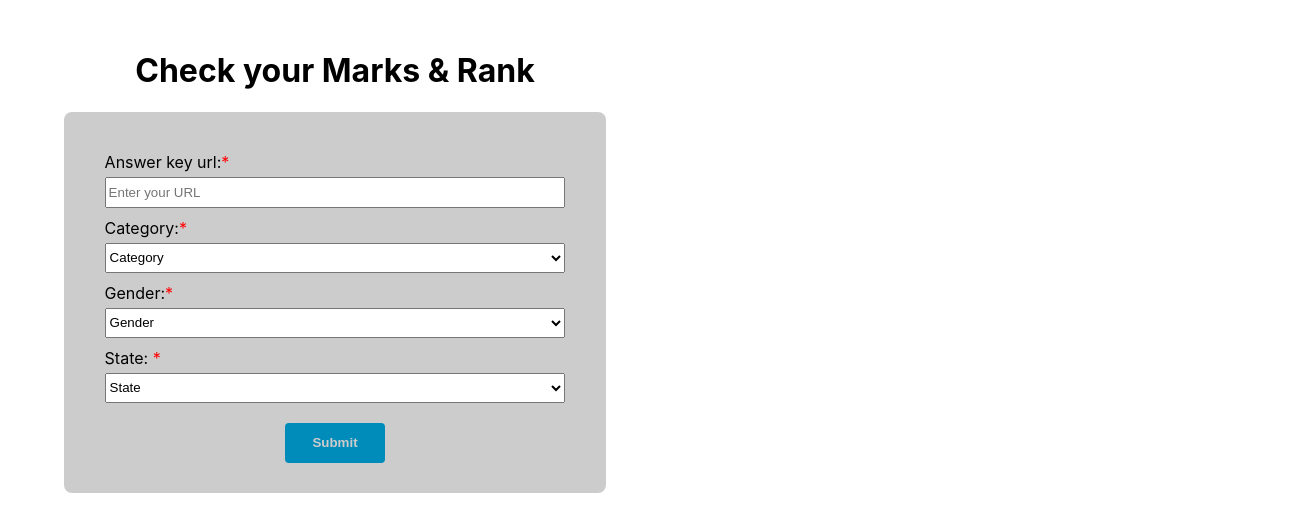
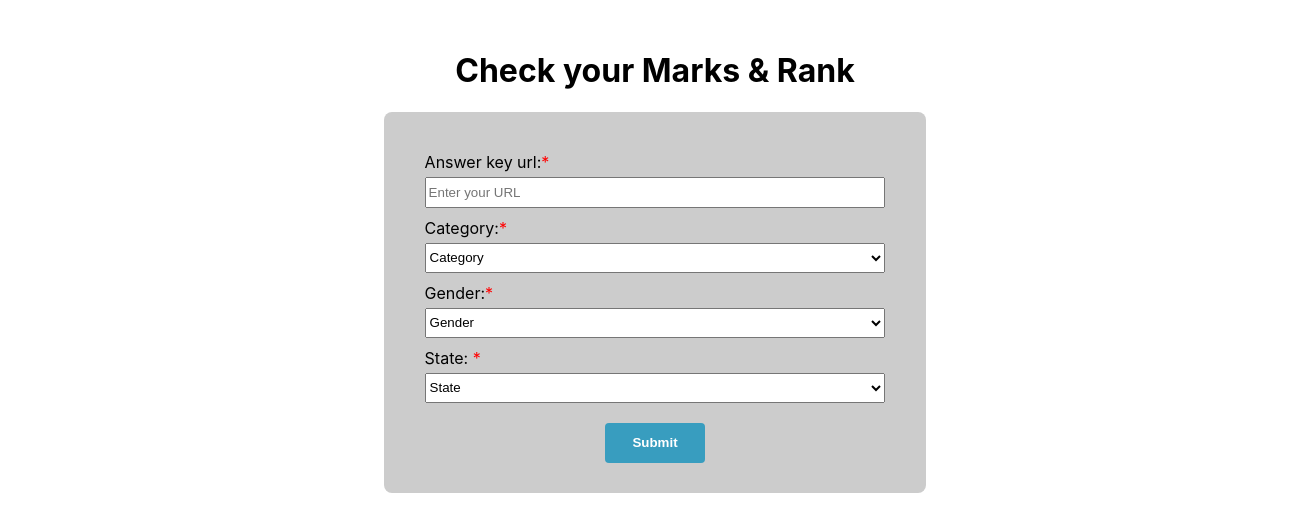
Before and after one commit to Ajaybarath/RankingSystemUI, a React (Create React App) app: page / in a window 1280 px wide. Shown: the top 532 px of the page, 1310 px wide, since content can reach past the window. Built offline with nearby package versions, Linux system fonts and the light colour scheme.

Commit message:
added ui change

```diff
--- a/src/Home.css
+++ b/src/Home.css
@@ -3,7 +3,7 @@
     height: auto;
     padding: 30px 15px;
     flex-direction: column;
-    width: 50%;
+    width: 100%;
     align-items: center;
 }
 
@@ -30,7 +30,7 @@ select {
 .form-container {
     background-color: #ccc;
     border-radius: 8px;
-    width: 80%;
+    width: 40%;
     padding: 30px 15px;
     align-items: center;
     justify-content: center;
@@ -40,11 +40,18 @@ select {
 
 button {
     margin-top: 20px;
-    background-color: #008CBA;
+    background-color: #389dbf;
     border-radius: 0.25rem;
     width: 100px;
     height: 40px;
-    color: #ccc;
+    color: #fff;
     font-weight: 600;
     border: none;
 }
+
+
+@media only screen and (max-width: 1000px) {
+    .form-container {
+        width: 80%;
+    }
+}
```
